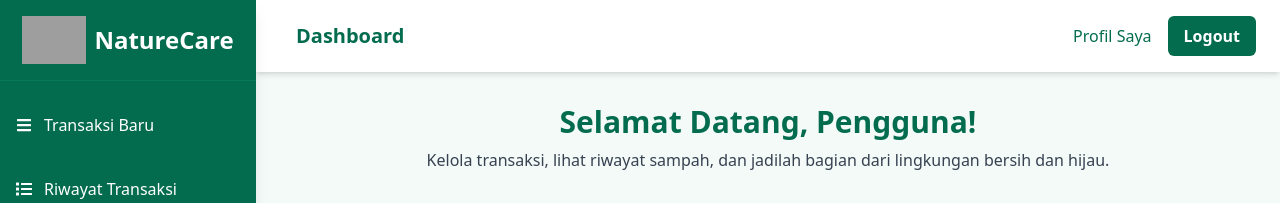
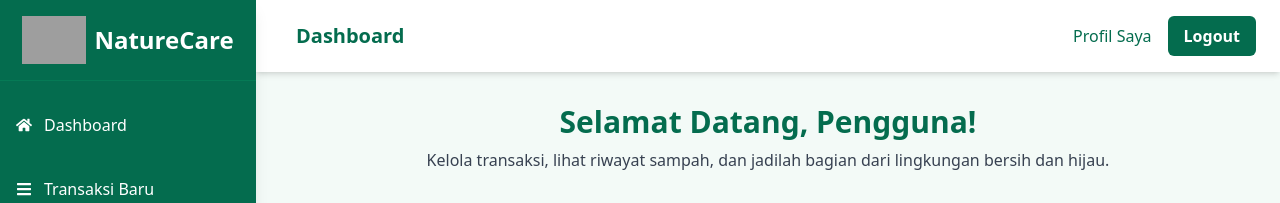
Before and after one commit to Joshtri/bank-sampah-app-client, a React (Vite) app: page /dashboard in a window 1280 px wide. Shown: the top 203 px of the page. Built offline with nearby package versions, Linux system fonts and the light colour scheme; no server answers; sample sign-in values are in the browser's storage; grey boxes are pictures that could not be loaded.

Commit message:
updating side bar at naturecare

```diff
--- a/src/components/partialsUser/Sidebar.jsx
+++ b/src/components/partialsUser/Sidebar.jsx
@@ -1,6 +1,6 @@
 import React from 'react';
 import { Link } from 'react-router-dom';
-import { FaBars, FaTimes, FaTrash, FaList, FaTags, FaUserAlt, FaMapMarkerAlt, FaBook } from 'react-icons/fa';
+import { FaBars, FaTimes, FaTrash, FaList, FaTags, FaUserAlt, FaMapMarkerAlt, FaBook, FaHome } from 'react-icons/fa';
 
 export default function Sidebar({ isSidebarOpen, toggleSidebar }) {
   return (
@@ -23,6 +23,16 @@ export default function Sidebar({ isSidebarOpen, toggleSidebar }) {
 
       <nav className="mt-4">
         <ul className="space-y-2">
+        <li>
+            <Link
+              to="/dashboard"
+              className="flex items-center p-4 hover:bg-green-800 rounded-md"
+            >
+              <FaHome className="mr-3" />
+              Dashboard
+            </Link>
+          </li>
+
           <li>
             <Link
               to="/transaksi-baru"
```
